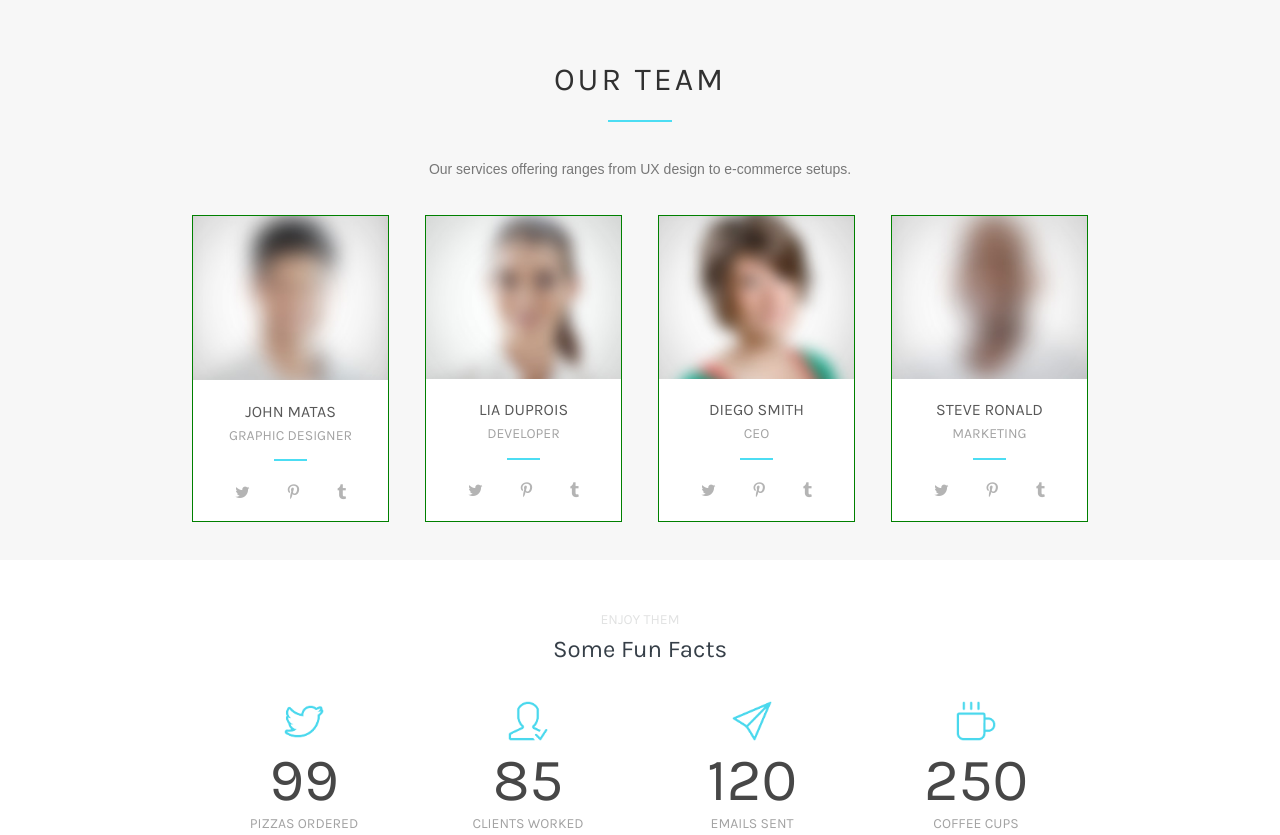
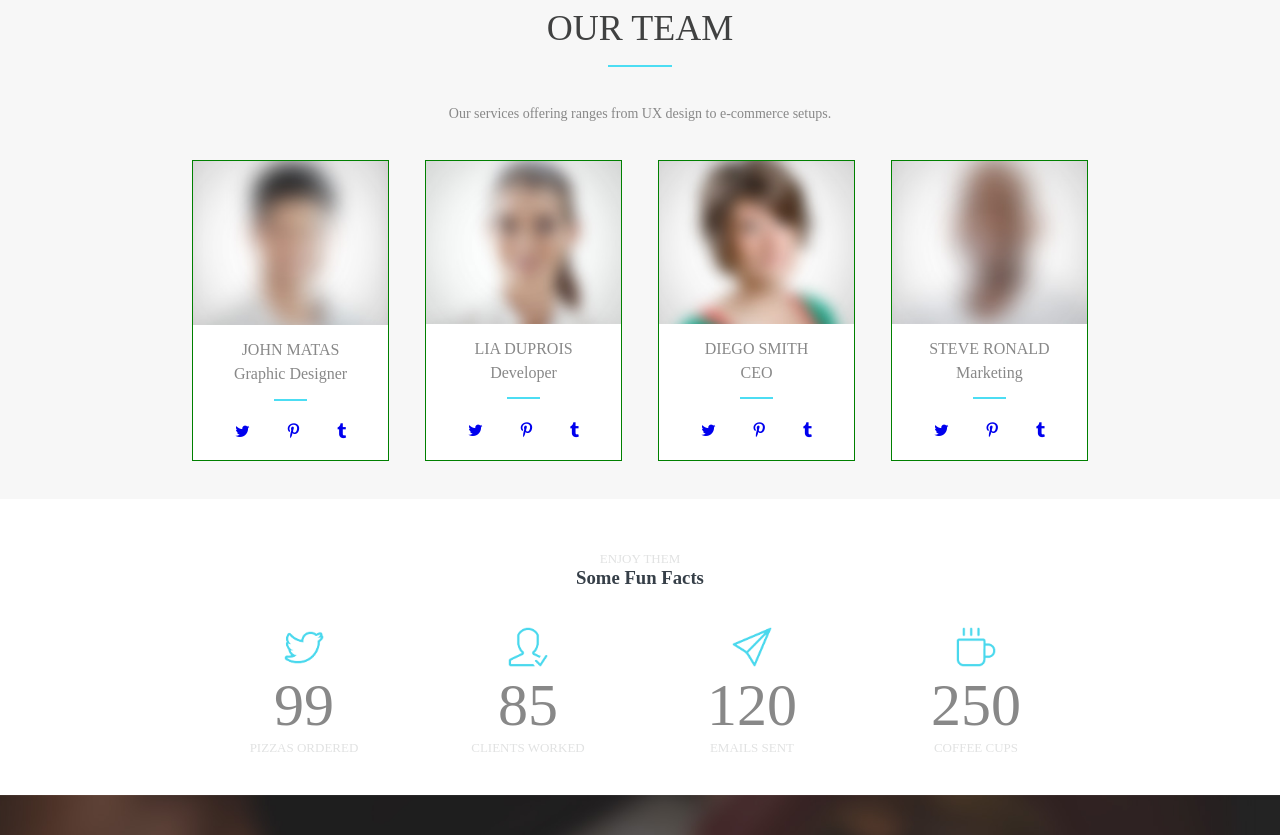
Before and after one commit to julianpm/restaurant, a website: page index.html in a window 1280 px wide. Shown: the part 1836-2671 px from the top of the page. Drawn offline with nearby package versions, Linux system fonts and the light colour scheme; a web font is replaced by a local one.

Commit message:
refactoring headers, text, colours

```diff
--- a/index.html
+++ b/index.html
@@ -4,7 +4,7 @@
 	<meta charset="UTF-8">
 	<link rel="stylesheet" href="styles/style.css">
 	<link rel="stylesheet" href="https://maxcdn.bootstrapcdn.com/font-awesome/4.5.0/css/font-awesome.min.css">
-	<link href='http://fonts.googleapis.com/css?family=Open+Sans:400,300|Karla:400,700' rel='stylesheet' type='text/css'>
+	<link href='http://fonts.googleapis.com/css?family=Open+Sans:400,300|Khula:300,400,700' rel='stylesheet' type='text/css'>
 	<link rel="stylesheet" type="text/css" href="slick/slick.css"/>
 	<link rel="stylesheet" type="text/css" href="slick/slick-theme.css"/>
 	<title>Solido</title>
@@ -66,7 +66,7 @@
 					<div class="amazing">
 
 						<p class="enjoyThem">Enjoy Them</p>
-						<h3 class="commonh3">Amazing Studio</h3>
+						<h3 class="commonh4">Amazing Studio</h3>
 
 						<div class="slider">
 							<div>1</div>
@@ -79,7 +79,7 @@
 					<div class="about">
 
 						<p class="enjoyThem">Creative Agency</p>
-						<h3 class="commonh3">About Solido</h3>
+						<h3 class="commonh4">About Solido</h3>
 						<p>Lorem ipsum dolor sit amet, consectetur adipiscing elit, sed do elusmod tempor <span>incididunt ut labore et</span> dolore magna aliqua. Ut enim ad minim veniam, quls nostrud exercitation ullamco laboris nisi ut aliquip ex ea commodo consequat.</p>
 
 						<p>Dius aute irure dolor in reprehenderit in voluptate velit esse cillum dolore eu fugiat nulla pariatur. Excepteur <span>sint occaecat</span> cupidatat non proident, sunt in culpa qui officia deserunt mollit anim id est laborum. pariatur. Stet clita kasd gubergren, no sea takimata est. Excepteur <span>sint occaecat</span> cupidatat non proident, sunt in culpa qui officia deserunt mollit anim id est laborum. pariatur. Stet clita kasd gubergren, no sea takimata est.</p>
@@ -100,8 +100,8 @@
 
 		<section class="content">
 
-			<p class="enjoyThem contentEnjoyThem">Enjoy Them</p>
-			<h3 class="commonh3 contenth3">Add Your Content</h3>
+			<p class="enjoyThem">Enjoy Them</p>
+			<h3 class="contenth4">Add Your Content</h3>
 			<div class="border contentBorder"></div>
 			<img class="screenBG" src="assets/home_03.png" alt="">
 
@@ -117,7 +117,7 @@
 
 			<div class="ourTeamHeader">
 
-				<h3 class="commonh3 ourTeamH3">Our Team</h3>
+				<h3 class="commonh3">Our Team</h3>
 				<div class="border contentBorder"></div>
 				<p>Our services offering ranges from UX design to e-commerce setups.</p>
 
@@ -129,8 +129,8 @@
 
 					<div class="teamMember">
 						<img class="teamPic" src="assets/persona1.jpg" alt="">
-						<p class="commonh3 teamName">John Matas</p>
-						<p class="enjoyThem teamTitle">Graphic Designer</p>
+						<p class="teamName">John Matas</p>
+						<p class="teamTitle">Graphic Designer</p>
 						<div class="border teamBorder"></div>
 						<div class="socialMedia flex">
 							<a href="#"><i class="fa fa-twitter"></i></a>
@@ -141,8 +141,8 @@
 
 					<div class="teamMember">
 						<img class="teamPic" src="assets/persona2.jpg" alt="">
-						<p class="commonh3 teamName">Lia Duprois</p>
-						<p class="enjoyThem teamTitle">Developer</p>
+						<p class="teamName">Lia Duprois</p>
+						<p class="teamTitle">Developer</p>
 						<div class="border teamBorder"></div>
 						<div class="socialMedia flex">
 							<a href="#"><i class="fa fa-twitter"></i></a>
@@ -153,8 +153,8 @@
 
 					<div class="teamMember">
 						<img class="teamPic" src="assets/persona3.jpg" alt="">
-						<p class="commonh3 teamName">Diego Smith</p>
-						<p class="enjoyThem teamTitle">CEO</p>
+						<p class="teamName">Diego Smith</p>
+						<p class="teamTitle">CEO</p>
 						<div class="border teamBorder"></div>
 						<div class="socialMedia flex">
 							<a href="#"><i class="fa fa-twitter"></i></a>
@@ -165,8 +165,8 @@
 
 					<div class="teamMember">
 						<img class="teamPic" src="assets/persona4.jpg" alt="">
-						<p class="commonh3 teamName">Steve Ronald</p>
-						<p class="enjoyThem teamTitle">Marketing</p>
+						<p class="teamName">Steve Ronald</p>
+						<p class="teamTitle">Marketing</p>
 						<div class="border teamBorder"></div>
 						<div class="socialMedia flex">
 							<a href="#"><i class="fa fa-twitter"></i></a>
@@ -192,7 +192,7 @@
 			<div class="funFactsHeader">
 
 				<p class="enjoyThem">Enjoy Them</p>
-				<h3 class="commonh3 funFactsH3">Some Fun Facts</h3>
+				<h3 class="commonh4">Some Fun Facts</h3>
 
 			</div> <!-- END OF FUNFACTSHEADER -->
 
@@ -248,8 +248,8 @@
 
 			<div class="contentHereHeader">
 
-				<p class="enjoyThem contentHereEnjoyThem">Enjoy Them</p>
-				<h3 class="commonh3 contentHereCommonH3">Add Your Content Here</h3>
+				<p class="enjoyThem">Enjoy Them</p>
+				<h3 class="contenth4">Add Your Content Here</h3>
 
 			</div> <!-- END OF CONTENTHEREHEADER -->
 
@@ -267,7 +267,7 @@
 
 				<div class="portfolioHeader">
 
-					<h3>Our Portfolio</h3>
+					<h3 class="commonh3">Our Portfolio</h3>
 					<p>Quis aute iure reprehenderit in voluptate velit esse cillum dolore eu fugiat nulla pariatur.</p>
 
 				</div> <!-- END OF CONTACTUSHEADER -->
@@ -288,7 +288,7 @@
 
 				<div class="contactUsHeader">
 
-					<h3>Contact Us</h3>
+					<h3 class="commonh3">Contact Us</h3>
 					<!-- <div class="border teamBorder"></div> -->
 					<p>Quis aute iure reprehenderit in voluptate velit esse cillum dolore eu fugiat nulla pariatur.</p>
 
--- a/styles/style.css
+++ b/styles/style.css
@@ -132,6 +132,11 @@ legend, button::-moz-focus-inner, input::-moz-focus-inner {
   -webkit-box-sizing: border-box;
   box-sizing: border-box; }
 
+html {
+  font-family: 'Khula';
+  font-weight: 400;
+  color: #888888; }
+
 h1, h2, h3, h4, h5, h6, p {
   padding: 0;
   margin: 0; }
@@ -160,24 +165,28 @@ span {
   border-top: 2px solid #4cddf3; }
 
 .enjoyThem {
-  color: #e1e2e2;
   text-transform: uppercase;
-  font-family: 'Karla';
-  font-size: 14px; }
+  font-size: 13px;
+  color: #e1e2e2; }
 
 .commonh3 {
-  color: #363f48;
-  font-family: 'Karla';
+  color: #404141;
   font-weight: 300;
-  margin-top: 3%; }
+  font-size: 36px;
+  text-transform: uppercase; }
+
+.commonh4 {
+  color: #363f48; }
+
+.contenth4 {
+  color: white; }
 
 .hero {
   background: url(../assets/topbanner.jpg) no-repeat;
   background-size: cover;
   text-align: center;
   height: 100vh;
-  justify-content: center;
-  font-family: 'Karla'; }
+  justify-content: center; }
 
 .flexBlock {
   color: white;
@@ -221,8 +230,7 @@ span {
   padding-left: 4%; }
 
 .studio {
-  margin-bottom: 4%;
-  font-family: 'Karla'; }
+  margin-bottom: 4%; }
 
 .navbar {
   justify-content: space-between;
@@ -231,13 +239,12 @@ span {
   padding: 1.5% 0; }
 
 .mainNav {
-  width: 30%;
+  width: 35%;
   justify-content: space-between;
   text-transform: uppercase; }
   .mainNav li {
     list-style: none; }
   .mainNav a {
-    color: #414141;
     text-decoration: none;
     transition: 1s ease; }
     .mainNav a:hover {
@@ -263,8 +270,7 @@ span {
     margin-bottom: 6%; }
   .about p:nth-of-type(2), .about p:last-child {
     font-size: 12.5px;
-    line-height: 20px;
-    color: #888; }
+    line-height: 20px; }
 
 .content {
   text-align: center;
@@ -273,10 +279,6 @@ span {
   height: 63.25vh;
   color: white;
   position: relative; }
-
-.contentEnjoyThem {
-  padding-top: 6%;
-  color: #8c8c8c; }
 
 .contenth3 {
   margin-top: 0.5%;
@@ -291,22 +293,13 @@ span {
   height: 55%; }
 
 .ourTeam {
-  background: #f7f7f7;
-  padding: 5% 0 3% 0; }
-
-.ourTeamH3 {
-  color: #313131;
-  margin-top: 0;
-  padding-bottom: 0.5%;
-  text-transform: uppercase;
-  font-size: 32px;
-  letter-spacing: 3px; }
+  padding: 5% 0 3% 0;
+  background: #f7f7f7; }
 
 .ourTeamHeader {
   text-align: center; }
   .ourTeamHeader p {
     margin: 3% 0 3% 0;
-    color: #777;
     font-size: 14px; }
 
 .teamProfile {
@@ -324,12 +317,10 @@ span {
 
 .teamName {
   padding-top: 6%;
-  color: #585858;
   text-transform: uppercase; }
 
 .teamTitle {
-  padding-top: 3%;
-  color: #a3a3a3; }
+  padding-top: 3%; }
 
 .teamBorder {
   margin: 8% auto;
@@ -343,7 +334,6 @@ span {
   padding-top: 2%;
   justify-content: space-between; }
   .socialMedia i {
-    color: #b4b4b4;
     transition: 1s;
     padding: 3px; }
     .socialMedia i:hover {
@@ -355,11 +345,6 @@ span {
 .funFactsHeader {
   text-align: center;
   padding: 4% 0 3% 0; }
-
-.funFactsH3 {
-  margin-top: 0.5%;
-  font-size: 24px;
-  color: #363f48; }
 
 .funFactsContent {
   justify-content: space-between; }
@@ -374,15 +359,9 @@ span {
     width: 18%;
     height: auto; }
   .funFactsContentIndiv h3 {
-    color: #474747;
     font-family: 'Karla';
     font-weight: 300;
     font-size: 60px; }
-
-.funFactsEnjoyThem {
-  color: #a3a3a3;
-  text-transform: uppercase;
-  margin-top: 0; }
 
 .twitter {
   padding: 4px 0 6px 0; }
@@ -395,13 +374,6 @@ span {
 .contentHereHeader {
   text-align: center;
   padding-top: 14%; }
-
-.contentHereEnjoyThem {
-  color: #403f3e; }
-
-.contentHereCommonH3 {
-  margin-top: 0.5%;
-  color: white; }
 
 .portfolio {
   background: url(../assets/imacBG.jpg) no-repeat;
@@ -438,7 +410,6 @@ span {
   width: 65%; }
 
 .formInfo, .message {
-  background: #f7f7f7;
   border: none;
   margin-bottom: 3%;
   font-size: 13px;
@@ -447,10 +418,10 @@ span {
 
 .submit {
   border: none;
-  background: #4cddf3;
   color: white;
   width: 100%;
-  border-radius: 3px; }
+  border-radius: 3px;
+  background: #4cddf3; }
 
 .map {
   background: url(../assets/map.jpg) no-repeat;
--- a/styles/styles.scss
+++ b/styles/styles.scss
@@ -1,12 +1,20 @@
 @import '_setup.scss';
 $seagreen:#4cddf3;
-$lightgrey:#ebebeb;
-$headergrey:#e1e2e2;
 $cream:#f7f7f7;
+$main:#888888;
+$h3grey:#404141;
+$h4grey:#363f48;
+$ejgrey:#e1e2e2;
 
 
 
 // UNIVERSAL SETTINGS
+
+html{
+	font-family:'Khula';
+	font-weight:400;
+	color:$main;
+}
 
 h1,h2,h3,h4,h5,h6,p{
 	padding:0;
@@ -42,18 +50,26 @@ span{
 }
 
 .enjoyThem{
-	color:$headergrey;
 	text-transform:uppercase;
-	font-family:'Karla';
-	font-size:14px;
+	font-size:13px;
+	color:#e1e2e2;
 }
 
 .commonh3{
-	color:#363f48;
-	font-family:'Karla';
+	color:$h3grey;
 	font-weight:300;
-	margin-top:3%;
+	font-size:36px;
+	text-transform:uppercase;
 }
+
+.commonh4{
+	color:$h4grey;
+}
+
+.contenth4{
+	color:white;
+}
+
 
 
 
@@ -67,7 +83,6 @@ span{
 	text-align:center;
 	height:100vh;
 	justify-content:center;
-	font-family:'Karla';
 }
 
 
@@ -129,7 +144,6 @@ span{
 
 .studio{
 	margin-bottom:4%;
-	font-family:'Karla';
 }
 
 .navbar{
@@ -140,14 +154,13 @@ span{
 }
 
 .mainNav{
-	width: 30%;
+	width: 35%;
 	justify-content:space-between;
 	text-transform:uppercase;
 	li{
 		list-style:none;
 	}
 	a{
-		color:#414141;
 		text-decoration:none;
 		transition:1s ease;
 		&:hover{
@@ -188,7 +201,6 @@ span{
 	p:nth-of-type(2), p:last-child{
 		font-size:12.5px;
 		line-height:20px;
-		color:#888;
 	}
 }
 
@@ -207,11 +219,6 @@ span{
 	height:63.25vh;
 	color:white;
 	position:relative;
-}
-
-.contentEnjoyThem{
-	padding-top:6%;
-	color:#8c8c8c;
 }
 
 .contenth3{
@@ -238,24 +245,14 @@ span{
 // OUR TEAM
 
 .ourTeam{
+	padding:5% 0 3% 0;
 	background: $cream;
-	padding:5% 0 3% 0;
-}
-
-.ourTeamH3{
-	color:#313131;
-	margin-top:0;
-	padding-bottom:0.5%;
-	text-transform:uppercase;
-	font-size:32px;
-	letter-spacing:3px;
 }
 
 .ourTeamHeader{
 	text-align:center;
 	p{
 		margin:3% 0 3% 0;
-		color:#777;
 		font-size:14px;
 	}
 }
@@ -278,13 +275,11 @@ span{
 
 .teamName{
 	padding-top:6%;
-	color:#585858;
 	text-transform:uppercase;
 }
 
 .teamTitle{
 	padding-top:3%;
-	color:#a3a3a3;
 }
 
 .teamBorder{
@@ -300,7 +295,6 @@ span{
 	padding-top:2%;
 	justify-content:space-between;
 	i{
-		color:#b4b4b4;
 		transition:1s;
 		padding:3px;
 		&:hover{
@@ -325,12 +319,6 @@ span{
 	padding:4% 0 3% 0;
 }
 
-.funFactsH3{
-	margin-top:0.5%;
-	font-size:24px;
-	color:#363f48;
-}
-
 .funFactsContent{
 	justify-content:space-between;
 }
@@ -346,17 +334,10 @@ span{
 		height:auto;
 	}
 	h3{
-		color:#474747;
 		font-family:'Karla';
 		font-weight:300;
 		font-size:60px;
 	}
-}
-
-.funFactsEnjoyThem{
-	color:#a3a3a3;
-	text-transform:uppercase;
-	margin-top:0;
 }
 
 .twitter{
@@ -382,14 +363,7 @@ span{
 	padding-top:14%;
 }
 
-.contentHereEnjoyThem{
-	color:#403f3e;
-}
 
-.contentHereCommonH3{
-	margin-top:0.5%;
-	color:white;
-}
 
 
 
@@ -403,6 +377,8 @@ span{
 	background-size:100%;
 	height:60vh;
 }
+
+
 
 
 
@@ -449,7 +425,6 @@ span{
 }
 
 .formInfo, .message{
-	background: $cream;
 	border:none;
 	margin-bottom:3%;
 	font-size:13px;
@@ -459,11 +434,13 @@ span{
 
 .submit{
 	border:none;
-	background: $seagreen;
 	color:white;
 	width: 100%;
 	border-radius:3px;
+	background: $seagreen;
 }
+
+
 
 
 
```
